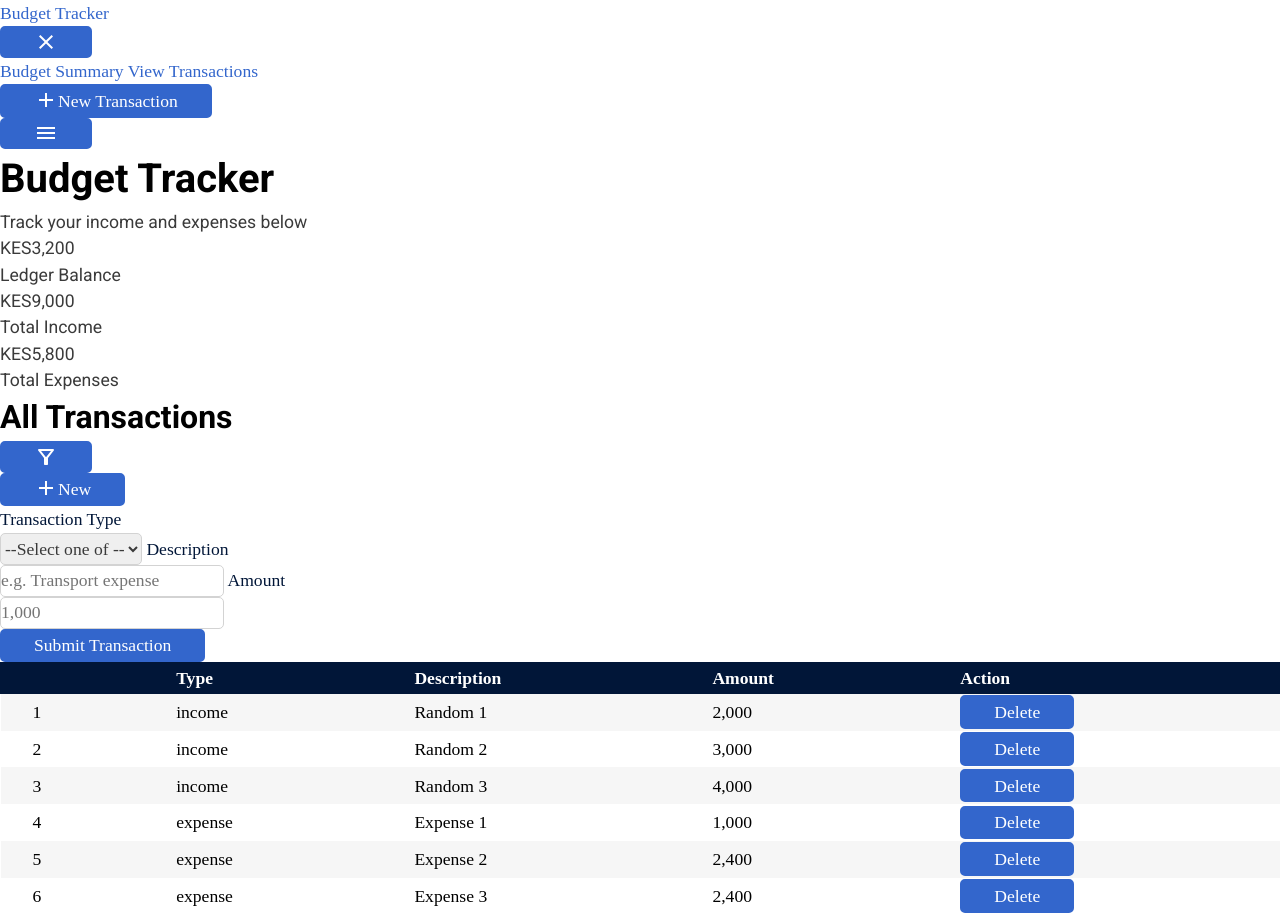
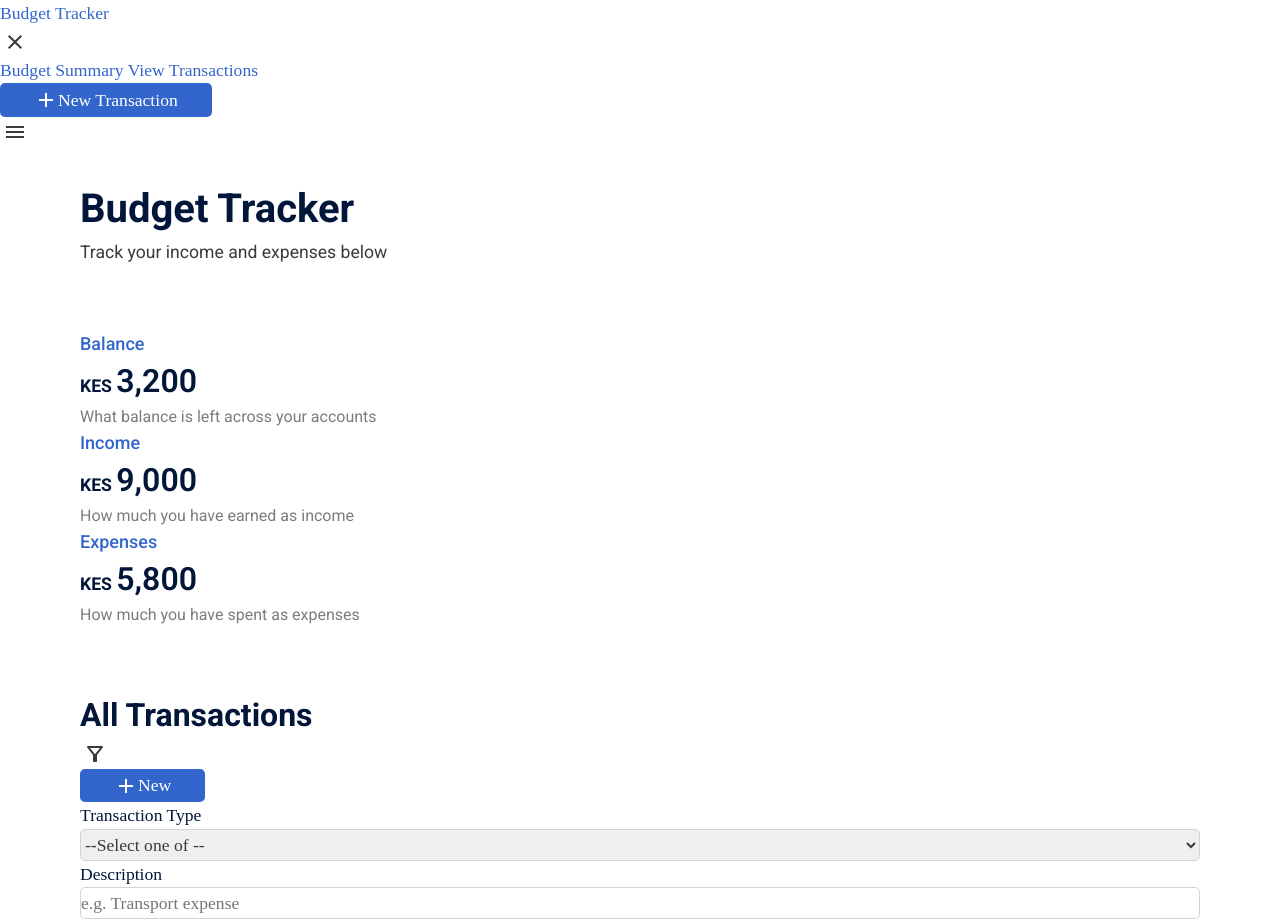
Before and after one commit to cyrilmichino/budget-tracker, a plain HTML site: page index.html in a window 1280 px wide. Shown: the top 919 px of the page. Drawn offline with Linux system fonts and the light colour scheme.

Commit message:
CSS Utility classes

```diff
--- a/index.html
+++ b/index.html
@@ -37,16 +37,19 @@
         </div>
         <div id="summary" class="wrapper">
             <div class="card flex flex-direction-column">
-                <p>KES<span id="balance">1000</span></p>
-                <p>Ledger Balance</p>
+                <h2 class="text-small text-accent">Balance</h2>
+                <p class="text-dark"><b>KES</b> <span class="text-large" id="balance">1000</span></p>
+                <p class="text-light text-smallest">What balance is left across your accounts</p>
             </div>
             <div class="card flex flex-direction-column">
-                <p>KES<span id="total-income">3000</span></p>
-                <p>Total Income</p>
+                <h2 class="text-small text-accent">Income</h2>
+                <p class="text-dark"><b>KES</b> <span class="text-large" id="total-income">3000</span></p>
+                <p class="text-light text-smallest">How much you have earned as income</p>
             </div>
             <div class="card flex flex-direction-column">
-                <p>KES<span id="total-expenses">2000</span></p>
-                <p>Total Expenses</p>
+                <h2 class="text-small text-accent">Expenses</h2>
+                <p class="text-dark"><b>KES</b> <span class="text-large" id="total-expenses">2000</span></p>
+                <p class="text-light text-smallest">How much you have spent as expenses</p>
             </div>
         </div>
         <!-- Section with transaction table and add transaction form -->
@@ -66,29 +69,29 @@
                     </div>
                 </div>
                 <!-- Modal with form for adding transactions -->
-                <div class="modal">
+                <div class="modal rounded-10">
                     <form action="submit" method="post" class="flex flex-direction-column">
-                        <label for="type">
+                        <label for="type" class="full-width">
                             Transaction Type<br>
-                            <select name="type" id="type" required>
+                            <select name="type" id="type" class="full-width" required>
                                 <option value="">--Select one of --</option>
                                 <option value="expense">Expense</option>
                                 <option value="income">Income</option>
                             </select>
                         </label>
-                        <label for="description">
+                        <label for="description" class="full-width">
                             Description<br>
-                            <input type="text" name="description" id="description" placeholder="e.g. Transport expense">
+                            <input type="text" name="description" id="description" class="full-width" placeholder="e.g. Transport expense">
                         </label>
-                        <label for="amount">
+                        <label for="amount" class="full-width">
                             Amount<br>
-                            <input type="number" name="amount" id="amount" placeholder="1,000" required>
+                            <input type="number" name="amount" id="amount" class="full-width" placeholder="1,000" required>
                         </label>
                         <button type="button" class="full-width" onclick="addTransaction()">Submit Transaction</button>
                     </form>
                 </div>
                 <!-- Table of transactions i.e. expenses and income -->
-                <div>
+                <div class="rounded-10 allow-overflow">
                     <table id="transactions">
                     </table>
                 </div>
--- a/style.css
+++ b/style.css
@@ -3,7 +3,7 @@
     --clr-transparent: hsla(100%, 100%, 100%, 0);
     --clr-neutral-100: #ffffff;
     --clr-neutral-200: #f6f6f6;
-    --clr-neutral-300: #e5e5e5;
+    --clr-neutral-300: #e2eef3;
     --clr-neutral-400: #d3d3d3;
     --clr-neutral-500: #7c7c7c;
     --clr-neutral-600: #3a3a3a;
@@ -38,7 +38,7 @@
     }
   }
 
-/* CSS Reset Code and Base Theme*/
+/** CSS Reset and Base Theme **/
 
 /* Use a more-intuitive box-sizing model */
 *, *::before, *::after {
@@ -63,6 +63,7 @@ p, h1, h2, h3, h4, h5, h6 {
     hyphens: auto;
 }
 h1, h2, h3, h4, h5, h6 {
+    color: var(--clr-neutral-700);
     font-family: var(--ff-heading);
     font-weight: var(--fw-medium);
     text-wrap: balance;
@@ -113,6 +114,8 @@ button {
     color: var(--clr-neutral-100);
     border-radius: 5px;
     display: flex;
+    align-items: center;
+    justify-content: center;
     padding-inline: 2rem;
     padding-block: 0.1rem;
 }
@@ -136,15 +139,114 @@ table {
     border-radius: 10px;
 }
 th, td {
-    padding-inline: 2rem;
+    padding-inline: 0.5rem;
     padding-block: 0.1rem;
     text-align: left;
+}
+  @media (min-width: 40em) {
+    th, td {
+        padding-inline: 1rem;
+    }
+  }
+  @media (min-width: 50em) {
+    th, td {
+        padding-inline: 2rem;
+    }
+  }
+tr:nth-child(odd) {
+    background-color: var(--clr-neutral-300);
 }
 tr:nth-child(1) {
     background-color: var(--clr-neutral-700);
     border: 1px solid var(--clr-neutral-700);
     color: var(--clr-neutral-100);
 }
-tr:nth-child(even) {
-    background-color: var(--clr-neutral-200);
+
+/** Utility Classes **/
+
+/* Button Variations */
+.btn-outline {
+    background-color: var(--clr-transparent);
+    color: var(--clr-primary);
 }
+.btn-outline:hover {
+    color: var(--clr-neutral-100);
+}
+.btn-no-outline {
+    background-color: var(--clr-transparent);
+    color: var(--clr-neutral-600);
+    border: 0;
+    padding: 0.2rem;
+}
+.btn-no-outline:hover {
+    background-color: var(--clr-transparent);
+    color: var(--clr-primary);
+}
+.btn-danger {
+    background-color: var(--clr-transparent);
+    border: 2px solid crimson;
+    color: crimson;
+}
+.btn-danger:hover {
+    background-color: crimson;
+    border-color: crimson;
+    color: var(--clr-neutral-100);
+}
+
+/* Container wrapper for all page sections */
+.wrapper {
+    display: block;
+    padding-inline: 1rem;
+    padding-block: 2rem;
+    max-width: min(100%,90em);
+    margin: auto;
+  }
+  @media (min-width: 50em) {
+    .wrapper {
+      padding-inline: 2rem;
+    }
+  }
+  @media (min-width: 70em) {
+    .wrapper {
+      padding-inline: 5rem;
+    }
+  }
+/* Rounded border radius for div */
+.rounded-10 {
+    border-radius: 10px;
+    overflow: hidden;
+}
+.allow-overflow {
+    overflow-x:auto;
+    overflow-y: auto;
+}
+/* Full width div*/
+.full-width {
+    width: 100%;
+}
+/* Text utility classes */
+.text-largest {
+    font-size: var(--fs-900);
+    font-weight: var(--fw-bold);
+}
+.text-large {
+    font-size: var(--fs-800);
+    font-weight: var(--fw-semi-bold);
+}
+.text-small {
+    font-size: var(--fs-500);
+    font-weight: var(--fw-medium);
+}
+.text-smallest {
+    font-size: var(--fs-300);
+    font-weight: var(--fw-regular);
+}
+.text-dark {
+    color: var(--clr-neutral-700);
+}
+.text-accent {
+    color: var(--clr-primary);
+}
+.text-light {
+    color: var(--clr-neutral-500);
+}
```
